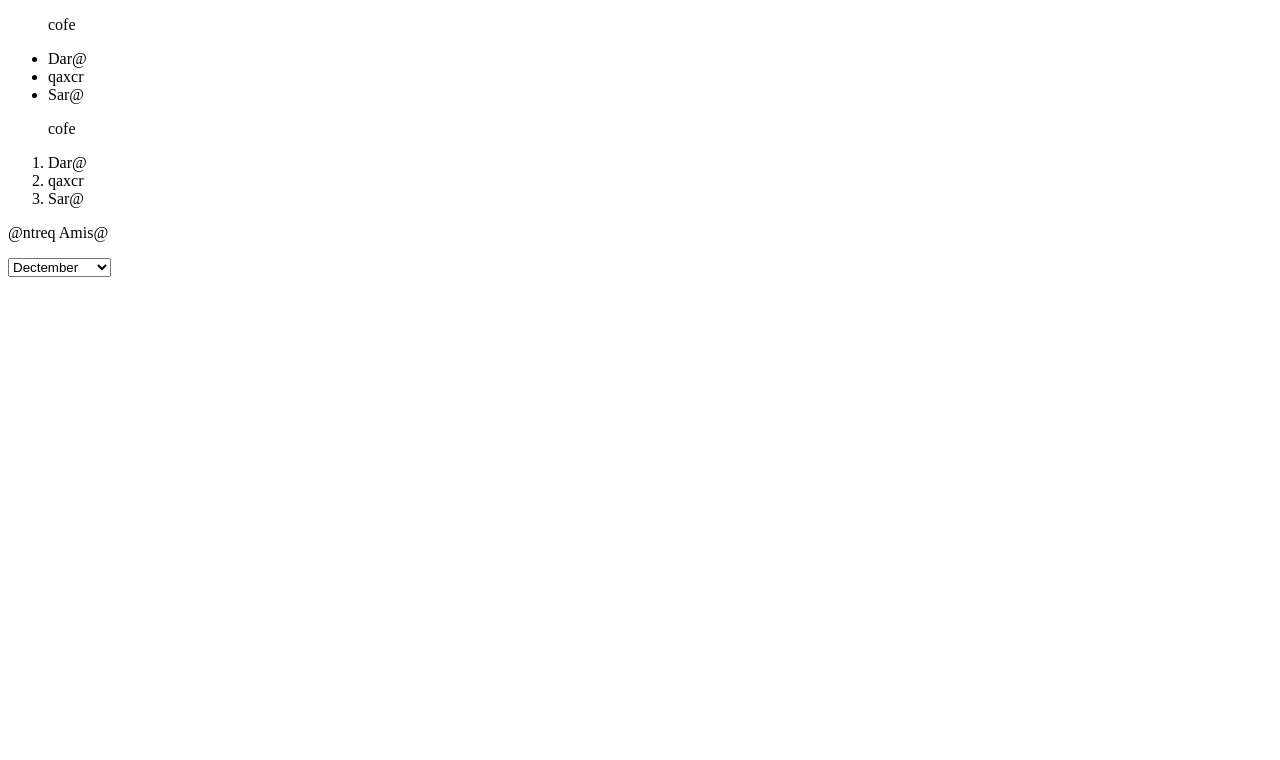
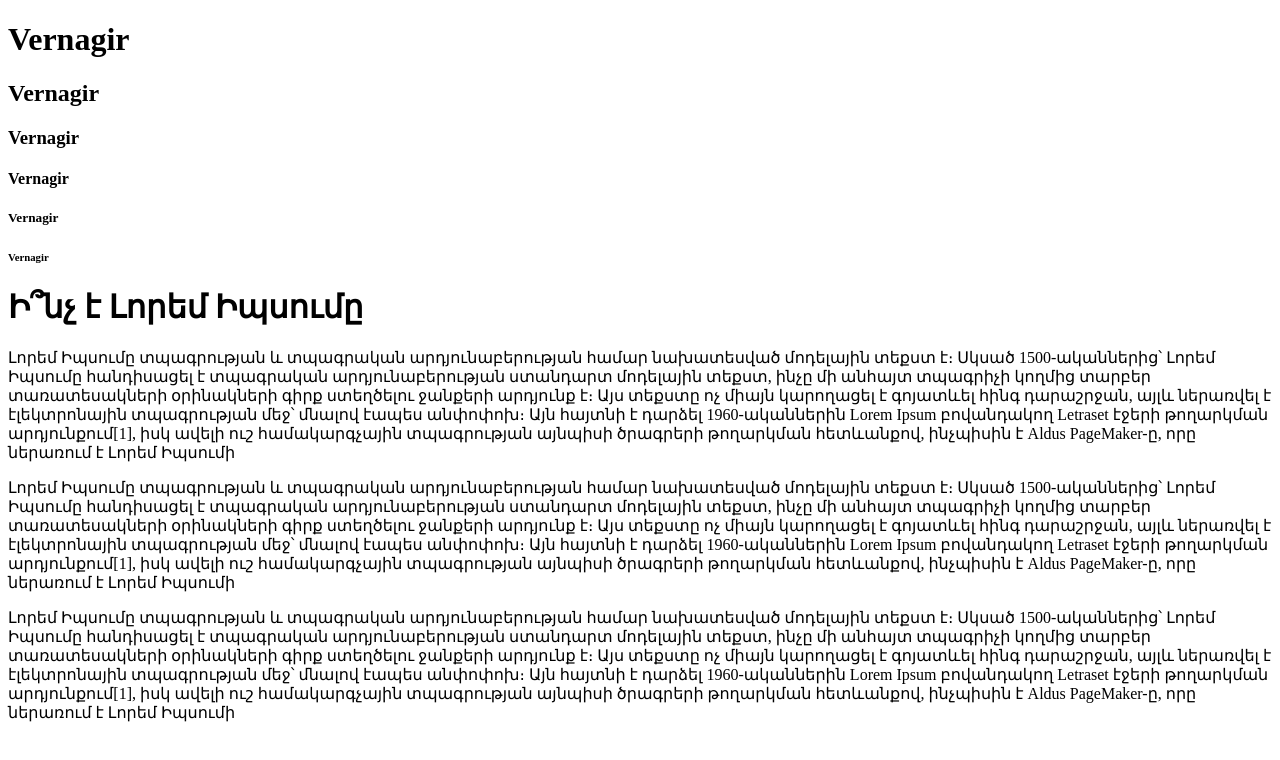
Before and after one commit to ero20023/new.work.html.css, a plain HTML site: page index.html in a window 1280 px wide. Drawn offline with Linux system fonts and the light colour scheme.

Commit message:
new commit

```diff
--- a/index.html
+++ b/index.html
@@ -8,65 +8,25 @@
 </head>
 <body>
 
+<h1>Vernagir</h1>
+<h2>Vernagir</h2>
+<h3>Vernagir</h3>
+<h4>Vernagir</h4>
+<h5>Vernagir</h5>
+<h6>Vernagir</h6>
+  <h1>Ի՞նչ է Լորեմ Իպսումը</h1>
 
-    <ul>
-        <p>cofe</p>
-
-        <li>Dar@</li>
-        <li>qaxcr</li>
-        <li>Sar@</li>
-
-    </ul>
-
-    <ol>
-        <p>cofe</p>
-
-        <li>Dar@</li>
-        <li>qaxcr</li>
-        <li>Sar@</li>
-
-    </ol>
-
-      <p>@ntreq Amis@</p>
-    <select>
-        <optgroup label="Dzmran amisner">
-            <option>Dectember</option>
-            <option>Hunavar</option>
-            <option>Petrvar</option>
-        </optgroup>
-        <optgroup label="Garnan amisner">
-
-            <option>Mart</option>
-            <option>April</option>
-            <option>Mayis</option>
-
-        </optgroup>
-
-          <optgroup label="Amran amisner">
-               <option>Hunis</option>
-               <option>Hulis</option>
-               <option>Ogostos</option>
-          </optgroup>
-          <optgroup label="Ashnan amaisner">
-            <option>September</option>
-            <option>Hoktember</option>
-            <option>Noyember</option>
+<p>
+    Լորեմ Իպսումը տպագրության և տպագրական արդյունաբերության համար նախատեսված մոդելային տեքստ է։ Սկսած 1500-ականներից՝ Լորեմ Իպսումը հանդիսացել է տպագրական արդյունաբերության ստանդարտ մոդելային տեքստ, ինչը մի անհայտ տպագրիչի կողմից տարբեր տառատեսակների օրինակների գիրք ստեղծելու ջանքերի արդյունք է։ Այս տեքստը ոչ միայն կարողացել է գոյատևել հինգ դարաշրջան, այլև ներառվել է էլեկտրոնային տպագրության մեջ՝ մնալով էապես անփոփոխ։ Այն հայտնի է դարձել 1960-ականներին Lorem Ipsum բովանդակող Letraset էջերի թողարկման արդյունքում[1], իսկ ավելի ուշ համակարգչային տպագրության այնպիսի ծրագրերի թողարկման հետևանքով, ինչպիսին է Aldus PageMaker-ը, որը ներառում է Լորեմ Իպսումի
+</p>
+<p>
+    Լորեմ Իպսումը տպագրության և տպագրական արդյունաբերության համար նախատեսված մոդելային տեքստ է։ Սկսած 1500-ականներից՝ Լորեմ Իպսումը հանդիսացել է տպագրական արդյունաբերության ստանդարտ մոդելային տեքստ, ինչը մի անհայտ տպագրիչի կողմից տարբեր տառատեսակների օրինակների գիրք ստեղծելու ջանքերի արդյունք է։ Այս տեքստը ոչ միայն կարողացել է գոյատևել հինգ դարաշրջան, այլև ներառվել է էլեկտրոնային տպագրության մեջ՝ մնալով էապես անփոփոխ։ Այն հայտնի է դարձել 1960-ականներին Lorem Ipsum բովանդակող Letraset էջերի թողարկման արդյունքում[1], իսկ ավելի ուշ համակարգչային տպագրության այնպիսի ծրագրերի թողարկման հետևանքով, ինչպիսին է Aldus PageMaker-ը, որը ներառում է Լորեմ Իպսումի
+</p>
+<span>
+    Լորեմ Իպսումը տպագրության և տպագրական արդյունաբերության համար նախատեսված մոդելային տեքստ է։ Սկսած 1500-ականներից՝ Լորեմ Իպսումը հանդիսացել է տպագրական արդյունաբերության ստանդարտ մոդելային տեքստ, ինչը մի անհայտ տպագրիչի կողմից տարբեր տառատեսակների օրինակների գիրք ստեղծելու ջանքերի արդյունք է։ Այս տեքստը ոչ միայն կարողացել է գոյատևել հինգ դարաշրջան, այլև ներառվել է էլեկտրոնային տպագրության մեջ՝ մնալով էապես անփոփոխ։ Այն հայտնի է դարձել 1960-ականներին Lorem Ipsum բովանդակող Letraset էջերի թողարկման արդյունքում[1], իսկ ավելի ուշ համակարգչային տպագրության այնպիսի ծրագրերի թողարկման հետևանքով, ինչպիսին է Aldus PageMaker-ը, որը ներառում է Լորեմ Իպսումի
+</span>
 
 
-          </optgroup>
-        <option>Hunvar</option>
-        <option>petrvar</option>
-        <option>Mart</option>
-        <option>April</option>
-        <option>Mayis</option>
-        <option>Hunis</option>
-        <option>Hulis</option>
-        <option>Ogostos</option>
-        <option>September</option>
-        <option>Hoktember</option>
-        <option>Noyember</option>
-        <option>Dectember</option>
-    </select>
 </body>
 
 
```
